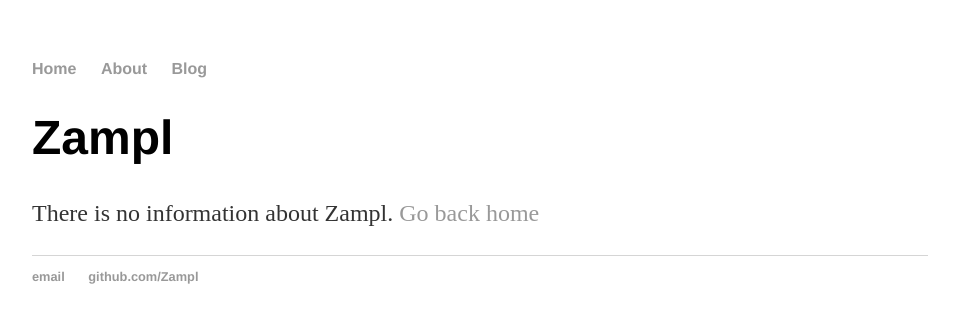
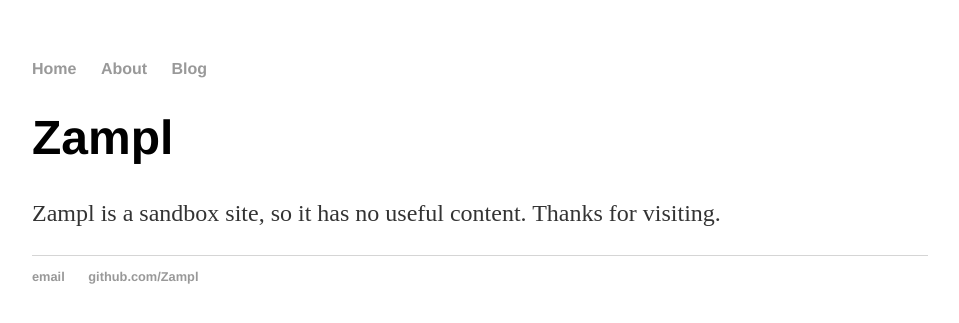
Before and after one commit to Zampl/zampl.github.io, a Jekyll site: the page built from about.html, in a window 1280 px wide. Shown: the top 323 px of the page, without its empty margins (160-1119 px from the left). Built offline with Jekyll 4.4.1, drawn with Linux system fonts in a browser that asks for light colours.

Commit message:
Update about.html

```diff
--- a/about.html
+++ b/about.html
@@ -10,6 +10,6 @@ title: Zampl About
 
 	<h1>Zampl</h1>
 
-	<p>There is no information about Zampl. <a href="/">Go back home</a></p>
+	<p>Zampl is a sandbox site, so it has no useful content. Thanks for visiting.</p>
 
 </div><!-- /.blurb -->
```
